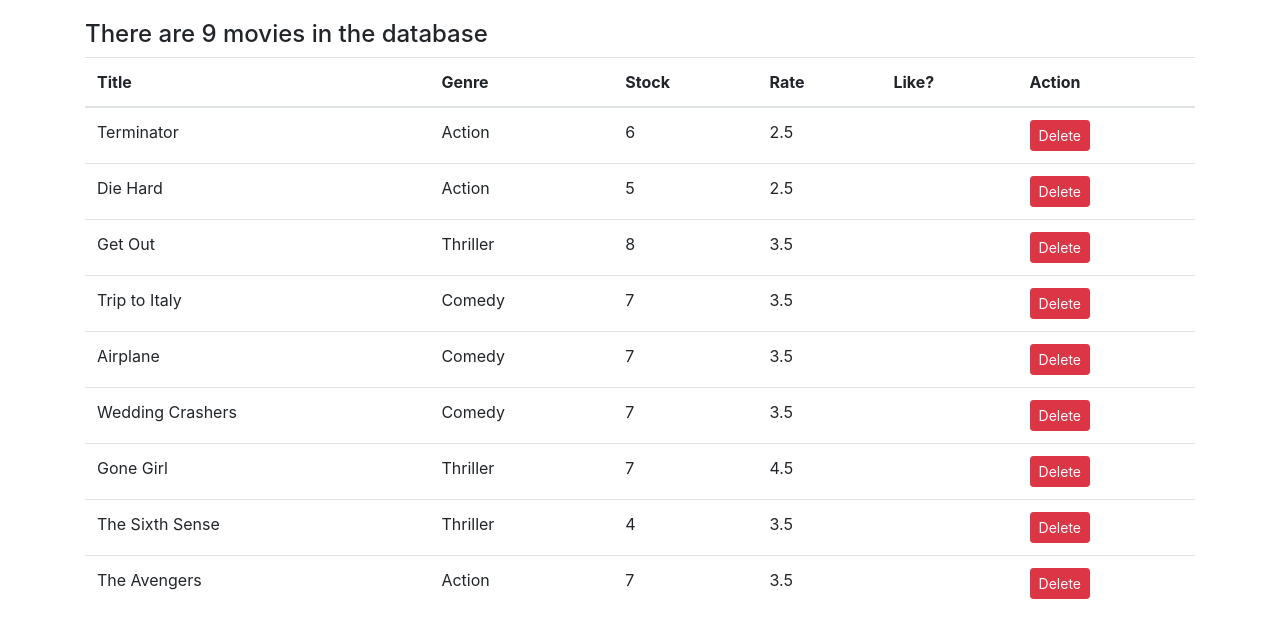
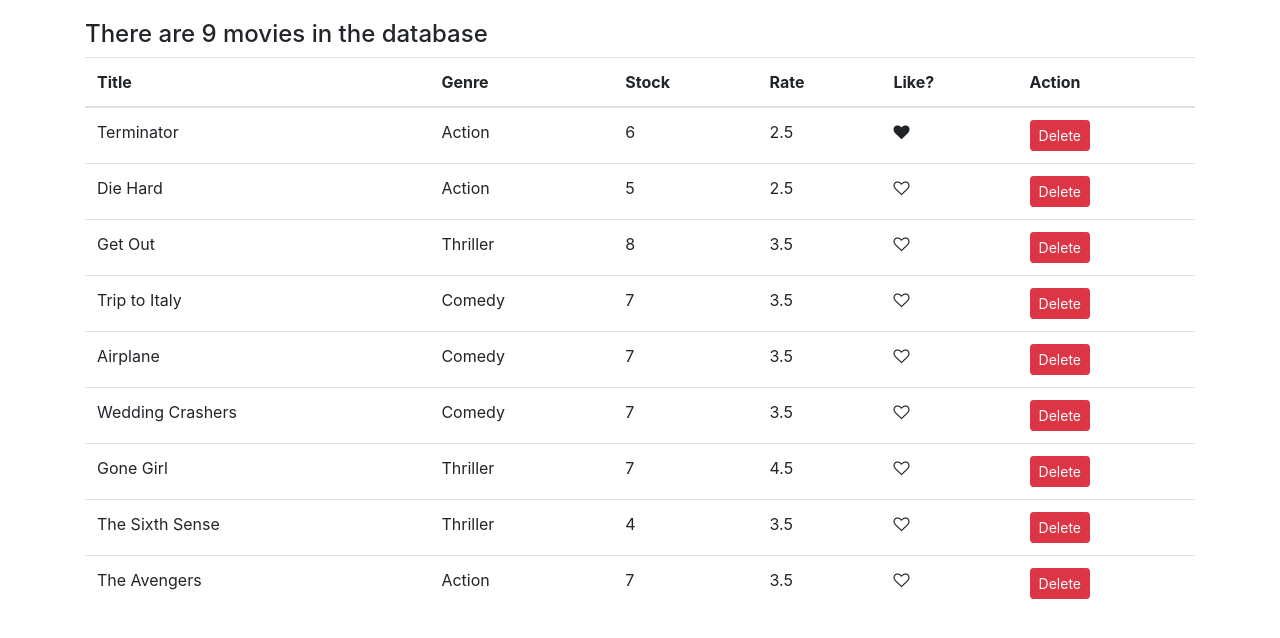
Before and after one commit to glitton/react-videoapp, a React (Create React App) app: page / in a window 1280 px wide. Shown: the top 638 px of the page. Built offline with nearby package versions, Linux system fonts and the light colour scheme.

Commit message:
like working

```diff
--- a/package.json
+++ b/package.json
@@ -3,7 +3,7 @@
   "version": "0.1.0",
   "private": true,
   "dependencies": {
-    "bootstrap": "^4.1.1",
+    "bootstrap": "^4.3.1",
     "font-awesome": "^4.7.0",
     "react": "^16.10.1",
     "react-dom": "^16.10.1",
--- a/src/like.jsx
+++ b/src/like.jsx
@@ -1,11 +1,17 @@
-import React, { Component } from "react";
+import React from "react";
+import "font-awesome/css/font-awesome.css";
 
-class Like extends Component {
-  render() {
-    // let classes = "fa-fa-heart-o";
-    // if (!this.props.like) classes += "-o";
-    return <i className="fa-fa-heart" aria-hidden="true"></i>;
-  }
-}
+const Like = props => {
+  let classes = "fa fa-heart";
+  if (!props.like) classes += "-o";
+  return (
+    <i
+      className={classes}
+      style={{ cursor: "pointer" }}
+      aria-hidden="true"
+      onClick={props.onClick}
+    ></i>
+  );
+};
 
 export default Like;
--- a/src/movies.jsx
+++ b/src/movies.jsx
@@ -6,8 +6,7 @@
 
 class Movies extends Component {
   state = {
-    movies,
-    like: true
+    movies
   };
 
   handleDelete = movie => {
@@ -15,11 +14,14 @@
     this.setState({ movies: newMovies });
   };
 
-  // toggleLike = movie => {
-  //   const likedMovie = this.state.movies.filter(m => m._id === movie._id);
-  //   console.log("clicked movie", likedMovie);
-  //   this.setState({ like: !this.state.like });
-  // };
+  handleLike = movie => {
+    const movies = [...this.state.movies];
+    const index = movies.indexOf(movie);
+    movies[index] = { ...movies[index] };
+    movies[index].liked = !movies[index].liked;
+    this.setState({ movies });
+    // console.log("clicked like", movie.title);
+  };
 
   render() {
     const movieItems = this.state.movies.map(movie => (
@@ -29,7 +31,7 @@
         <td>{movie.numberInStock}</td>
         <td>{movie.dailyRentalRate}</td>
         <td>
-          <Like like={true} />
+          <Like like={movie.liked} onClick={() => this.handleLike(movie)} />
         </td>
         <td>
           <button
--- a/src/services/fakeMovieService.js
+++ b/src/services/fakeMovieService.js
@@ -7,7 +7,8 @@
     genre: { _id: "5b21ca3eeb7f6fbccd471818", name: "Action" },
     numberInStock: 6,
     dailyRentalRate: 2.5,
-    publishDate: "2018-01-03T19:04:28.809Z"
+    publishDate: "2018-01-03T19:04:28.809Z",
+    liked: true
   },
   {
     _id: "5b21ca3eeb7f6fbccd471816",
```
Also changed, not shown: 1 other file (tests, documents, lock files or other folders).
